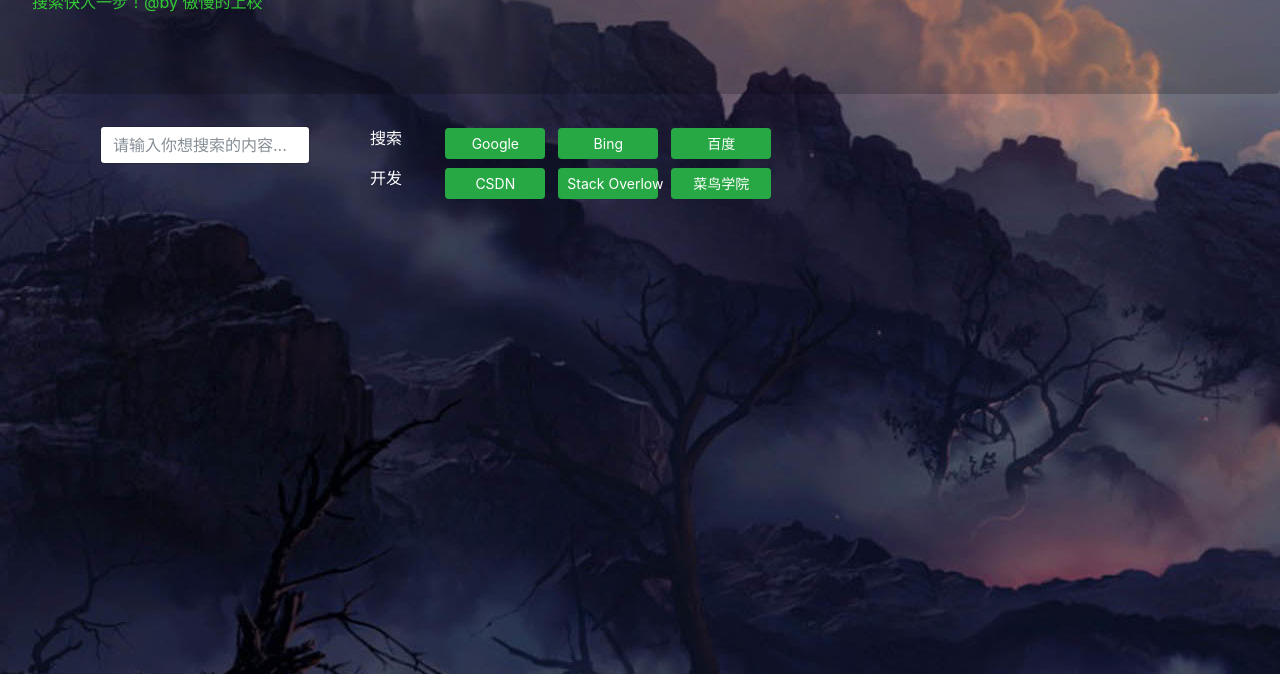
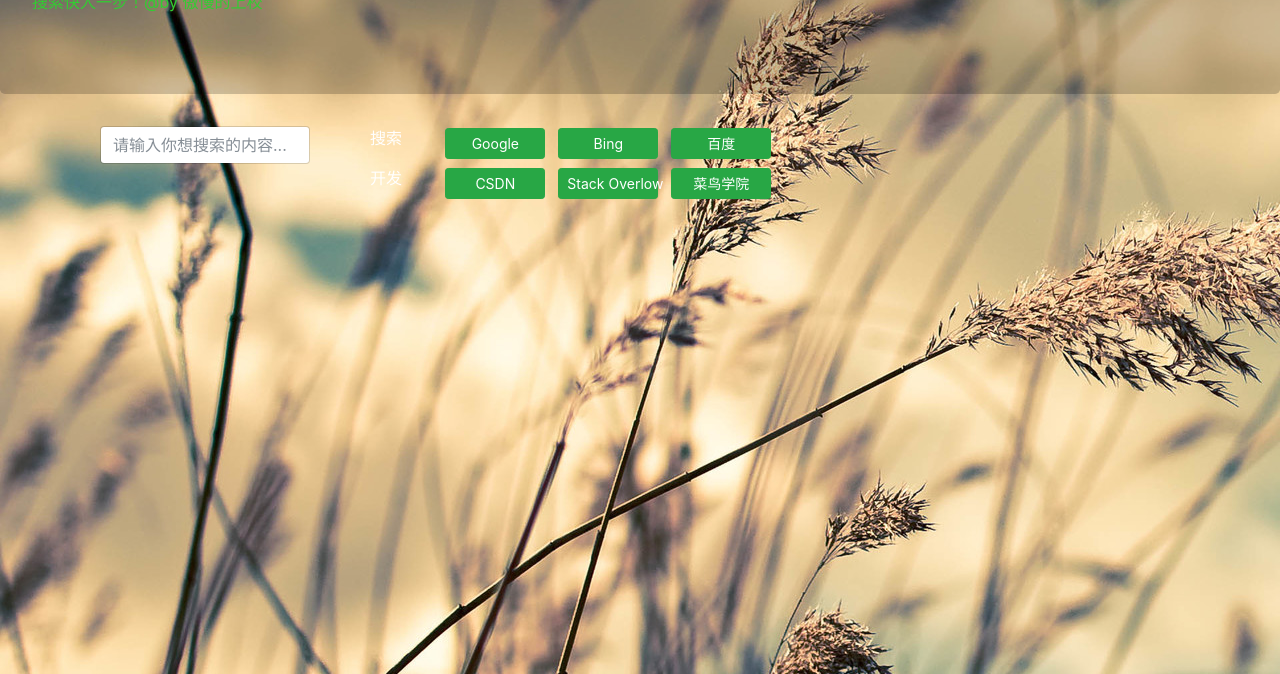
Before and after one commit to aoman89757/QuickSearch, a plain HTML site: page index.html in a window 1280 px wide. Shown: the part 126-800 px from the top of the page. Drawn offline with nearby package versions, Linux system fonts and the light colour scheme.

Commit message:
Change background image

```diff
--- a/css/style.css
+++ b/css/style.css
@@ -10,7 +10,7 @@
 }
 .bg-image
 {
-    background-image: url("../resources/bgp.jpg");
+    background-image: url("../resources/bg02.jpg");
 }
 .glass-theme
 {
```
Also changed, not shown: resources/bg01.jpg (renamed from resources/bgp.jpg), resources/bg02.jpg (added).
